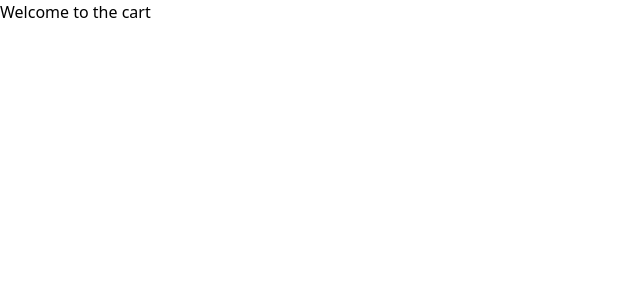
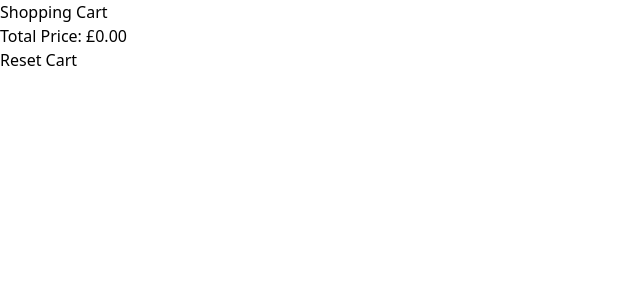
Before and after one commit to OXAYR/Woocomerce-Nextjs, a Next.js app: page /cart in a window 1280 px wide. Shown: the top 300 px of the page, without its empty margins (0-640 px from the left). Built offline with nearby package versions, Linux system fonts and the light colour scheme.

Commit message:
Cart Get implemented

```diff
--- a/src/(components)/ProductsCard.js
+++ b/src/(components)/ProductsCard.js
@@ -1,12 +1,15 @@
 // ProductCard.js
 import { useDispatch } from "react-redux";
 import { addLineItem } from "../(store)/cartSlice/cartSlice";
+import { useRouter } from 'next/navigation'
 
 const ProductCard = ({ product }) => {
     const dispatch = useDispatch();
+    const router = useRouter();
     const handleAddToCart = () => {
         // Dispatch the addLineItem action with the product as payload
         dispatch(addLineItem(product));
+        router.push('/cart');
     };
 
     return (
--- a/src/(store)/cartSlice/cartSlice.js
+++ b/src/(store)/cartSlice/cartSlice.js
@@ -1,43 +1,65 @@
-// store/cartSlice.js
-import { createSlice } from '@reduxjs/toolkit';
-import { Cookies } from 'next-cookies';
+import { createSlice } from "@reduxjs/toolkit";
 
 const initialState = {
     lineItems: [],
 };
 
-const cartSlice = createSlice({
-    name: 'cart',
-    initialState,
-    reducers: {
-        addLineItem: (state, action) => {
-            // Add logic to handle adding a line item to the cart
-            state.lineItems.push(action.payload);
-            updateCartInCookies(state.lineItems);
-        },
-        decrementLineItemQuantity: (state, action) => {
-            // Add logic to handle decrementing line item quantity
+const addLineItemReducer = (
+    state,
+    action
+) => {
+    console.log("from add line---->", action.payload)
+    const index = state.lineItems.findIndex(
+        (lineItem) => lineItem.product_id === action.payload.product_id
+    );
+    if (index === -1) {
+        state.lineItems = [...state.lineItems, action.payload];
+    } else {
+        state.lineItems[index].quantity += action.payload.quantity;
+    }
+    console.log("After add------------->", state.lineItems)
+};
+
+
+const decrementQuantityReducer = (
+    state,
+    action
+) => {
     const index = state.lineItems.findIndex(
         (lineItem) => lineItem.product_id === action.payload.product_id
     );
     if (index >= 0 && state.lineItems[index].quantity > 1) {
+
         state.lineItems[index].quantity -= action.payload.quantity;
     } else if (index >= 0 && state.lineItems[index].quantity === 1) {
+
         state.lineItems.splice(index, 1);
     }
-            updateCartInCookies(state.lineItems);
-        },
-        removeLineItem: (state, action) => {
-            // Add logic to handle removing a line item from the cart
+};
+
+const removeLineItemReducer = (
+    state,
+    action
+) => {
     const index = state.lineItems.findIndex(
         (lineItem) => lineItem.product_id === action.payload.product_id
     );
     if (index >= 0) {
         state.lineItems.splice(index, 1);
-                updateCartInCookies(state.lineItems);
     }
+};
+
+
+export const cartSlice = createSlice({
+    name: "cart",
+    initialState,
+    reducers: {
+        addLineItem: addLineItemReducer,
+        decrementLineItemQuantity: decrementQuantityReducer,
+        removeLineItem: removeLineItemReducer,
+        resetCartState() {
+            return initialState;
         },
-        resetCartState: () => initialState,
     },
 });
 
@@ -49,16 +71,3 @@ export const {
 } = cartSlice.actions;
 
 export default cartSlice.reducer;
-
-const updateCartInCookies = (updatedCart) => {
-    // Set a cookie named 'cart' with the updated cart array
-    setCookie(null, 'cart', JSON.stringify(updatedCart), {
-        maxAge: 60 * 60 * 24 * 7, // 7 days in seconds
-        path: '/', // Set the cookie for the entire domain
-    });
-};
-
-const setCookie = (context, name, value, options) => {
-    // Use Next.js Cookies or any other cookie library here
-    Cookies(context).set(name, value, options);
-};
--- a/src/pages/cart/cartItems.js
+++ b/src/pages/cart/cartItems.js
@@ -1,6 +1,6 @@
 
 import { useDispatch } from "react-redux";
-import { CartQty } from "../../(components)/cartQty";
+import CartQty from "../../(components)/cartQty";
 import {
     decrementLineItemQuantity,
     addLineItem,
@@ -9,6 +9,7 @@ import {
 
 
 const calculatePrice = (quantity, price) => {
+    console.log(price)
     const formattedPrice = parseFloat(price) * 100;
     const result = (formattedPrice * quantity) / 100;
     return result.toFixed(2);
--- a/src/pages/cart/index.js
+++ b/src/pages/cart/index.js
@@ -1,16 +1,45 @@
-import CartItem from "./CartItems.js";
+// pages/cart.js
 
-const CartPage = () => {
+import { useSelector } from 'react-redux';
+import CartItems from './CartItems';
+import { resetCartState } from '../../(store)/cartSlice/cartSlice';
+import { useDispatch } from 'react-redux';
 
+const Cart = () => {
+    const cart = useSelector((state) => state.cart.lineItems);
+    console.log("cart-------->", cart);
+    const dispatch = useDispatch();
+
+    const resetCart = () => {
+        dispatch(resetCartState());
+    };
 
     return (
-        <>
-            <h1>Welcome to the cart</h1>
+        <div>
+            <h1>Shopping Cart</h1>
+            {cart ? (
+                <div>
+                    {cart.map((item) => (
 
-            {/* <CartItem /> */}
-
-        </>
+                        <CartItems key={item.product_id} lineItem={item} />
+                    ))}
+                    <p>Total Price: £{calculateTotalPrice(cart)}</p>
+                    <button onClick={resetCart}>Reset Cart</button>
+                </div>
+            ) : (
+                <p>Your cart is empty</p>
+            )}
+        </div>
     );
 };
 
-export default CartPage;
+const calculateTotalPrice = (cart) => {
+    let totalPrice = 0;
+    cart.forEach((item) => {
+        const formattedPrice = parseFloat(item.price) * 100;
+        totalPrice += (formattedPrice * item.quantity) / 100;
+    });
+    return totalPrice.toFixed(2);
+};
+
+export default Cart;
--- a/src/pages/index.js
+++ b/src/pages/index.js
@@ -1,5 +1,6 @@
 import ProductCard from "@/(components)/ProductsCard";
 import { fetchWooCommerceProducts } from "@/utils/woocomerce-api";
+
 export const getStaticProps = async () => {
     const wooCommerceProducts = await fetchWooCommerceProducts().catch((error) =>
         console.error(error)
@@ -19,6 +20,7 @@ export const getStaticProps = async () => {
 };
 
 export default function Home({ products }) {
+
     console.log("Products------------>", products);
     return (
         <>
--- a/src/pages/styles.css
+++ b/src/pages/styles.css
@@ -1,6 +1,6 @@
 /* styles.css */
-@import 'tailwindcss/base';
-@import 'tailwindcss/components';
-@import 'tailwindcss/utilities';
+@tailwind base;
+@tailwind components;
+@tailwind utilities;
 
 /* Your custom styles go here */
```
Lines whose indentation alone changed are shown as unchanged.
